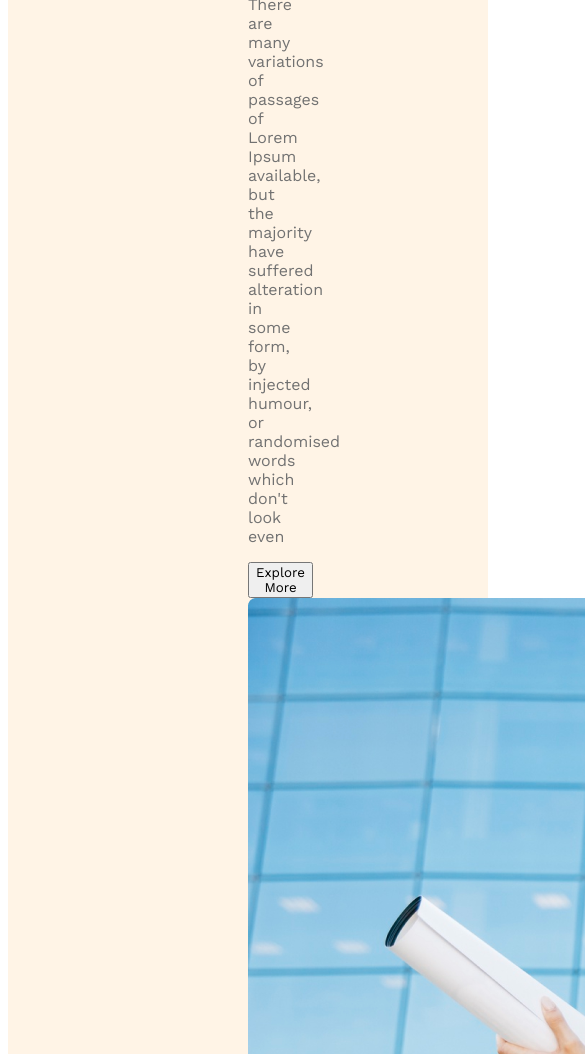
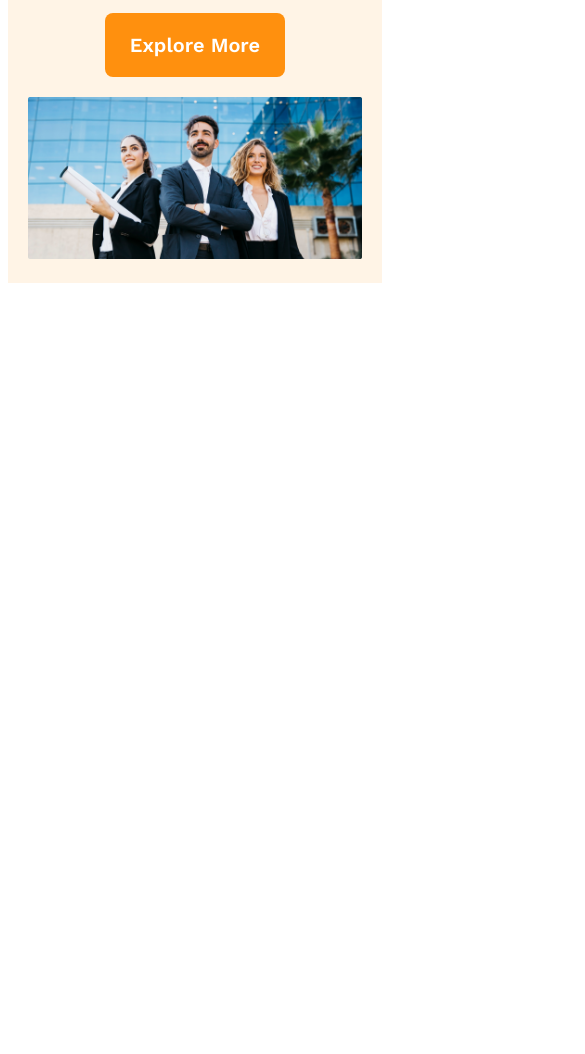
Before and after one commit to Faisal00001/g3-architects, a plain HTML site: page index.html in a window 390 px wide. Shown: the part 739-1793 px from the top of the page, 585 px wide, since content can reach past the window. After the commit the page ends 1030 px from the top, so only its background shows below. Drawn offline with nearby package versions, Linux system fonts and the light colour scheme.

Commit message:
added responsive header section

```diff
--- a/style/artitect.css
+++ b/style/artitect.css
@@ -1,10 +1,21 @@
 /* Work sans font from google fonts */
 @import url("https://fonts.googleapis.com/css2?family=Lato:wght@400;700;900&family=Open+Sans:wght@400;700;800&family=Ubuntu:wght@300&family=Work+Sans:wght@400;500;600;700;800&display=swap");
-
+/* shared style */
 * {
   font-family: "Lato", sans-serif;
   font-family: "Open Sans", sans-serif;
   font-family: "Work Sans", sans-serif;
+}
+.btn-primary {
+  border-radius: 8px;
+  font-size: 1.25rem;
+  background: #ff900e;
+  padding: 20px 25px;
+  color: #fff;
+  cursor: pointer;
+
+  font-weight: 600;
+  border: 0;
 }
 /* Header style */
 header {
@@ -48,3 +59,25 @@ nav li a {
 .banner-description {
   color: #727272;
 }
+.banner img {
+  margin-top: 20px;
+  width: 100%;
+}
+/* Responsive media queries */
+@media screen and (max-width: 576px) {
+  header {
+    padding: 20px;
+  }
+  nav {
+    flex-direction: column;
+  }
+}
+/* medium devices */
+@media screen and (min-width: 576px) and (max-width: 960px) {
+  header {
+    padding: 50px;
+  }
+  nav {
+    flex-direction: column;
+  }
+}
```
